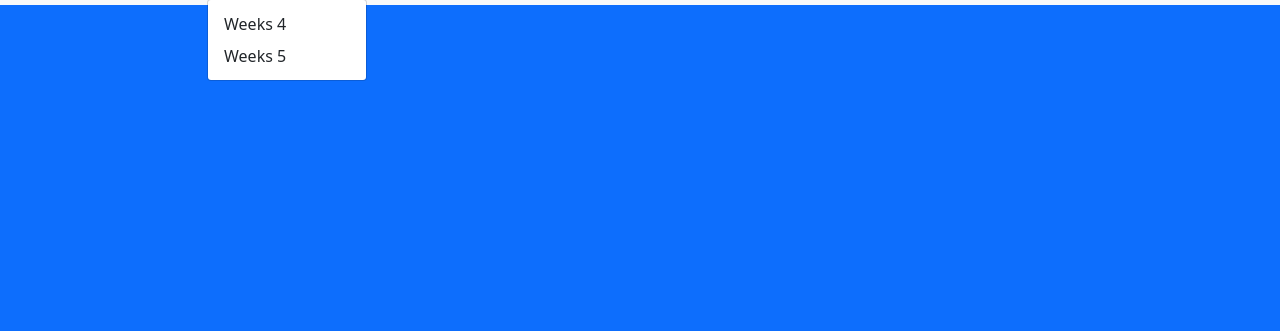
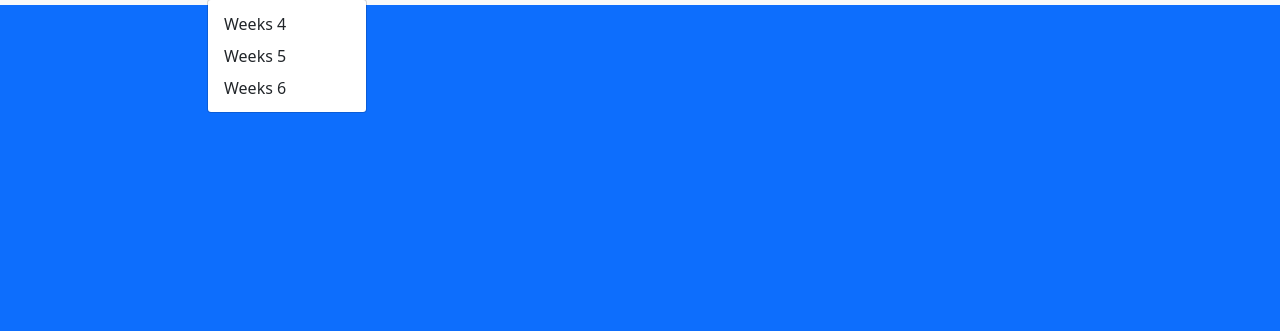
Before and after one commit to EdwanNidzar/KM_Rakamin, a plain HTML site: page index.html in a window 1280 px wide. Both pictures are taken after a click on the button "Homework". Shown: the part 51-382 px from the top of the page. Drawn offline with nearby package versions, Linux system fonts and the light colour scheme.

Commit message:
feat : weeks-06

```diff
--- a/index.html
+++ b/index.html
@@ -74,6 +74,14 @@
                     >Weeks 5</a
                   >
                 </li>
+                <li>
+                  <a
+                    class="dropdown-item"
+                    target="_blank"
+                    href="weeks-06/HM - Database.pdf"
+                    >Weeks 6</a
+                  >
+                </li>
               </ul>
             </li>
           </ul>
```
Also changed, not shown: 1 other file.
